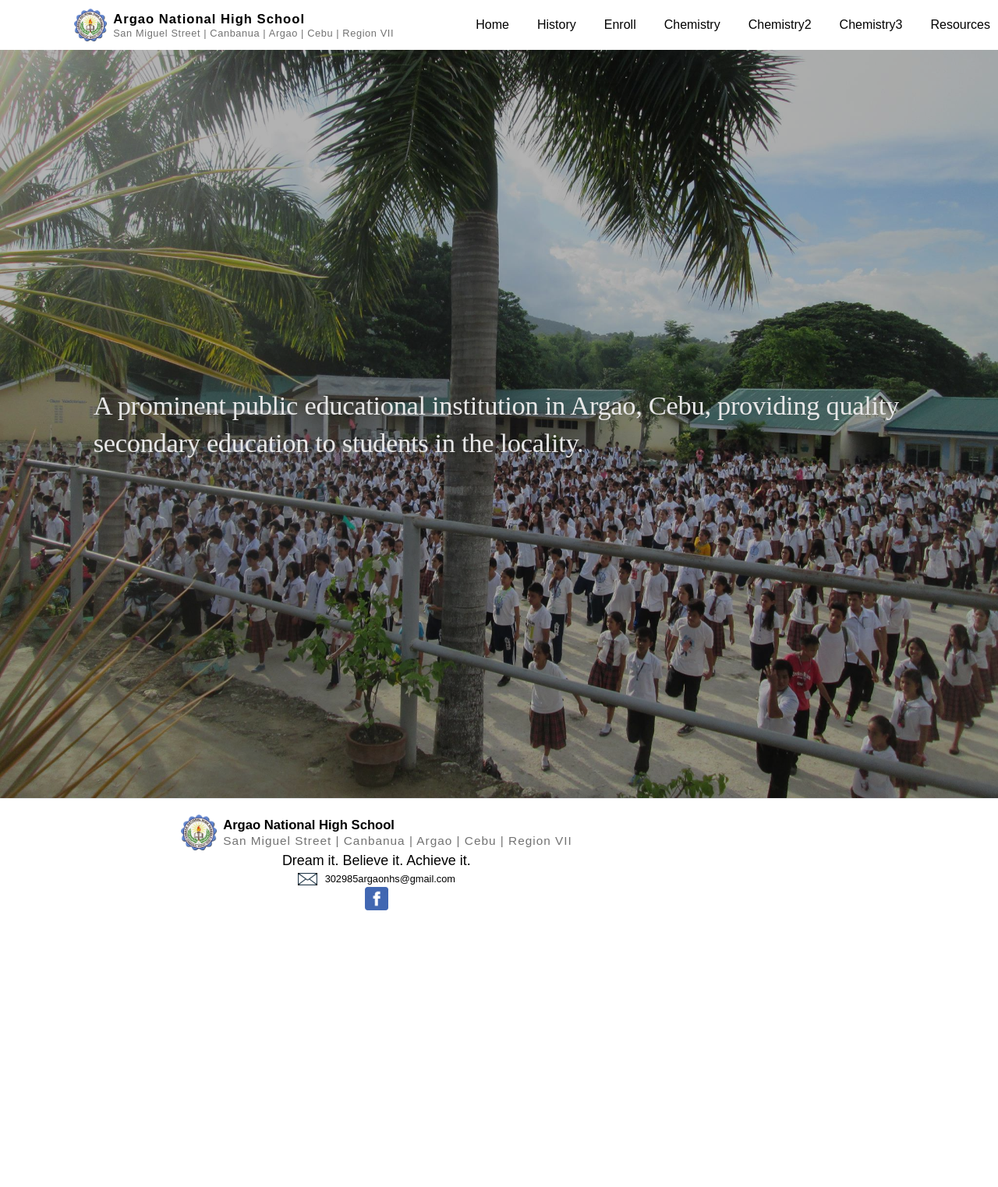
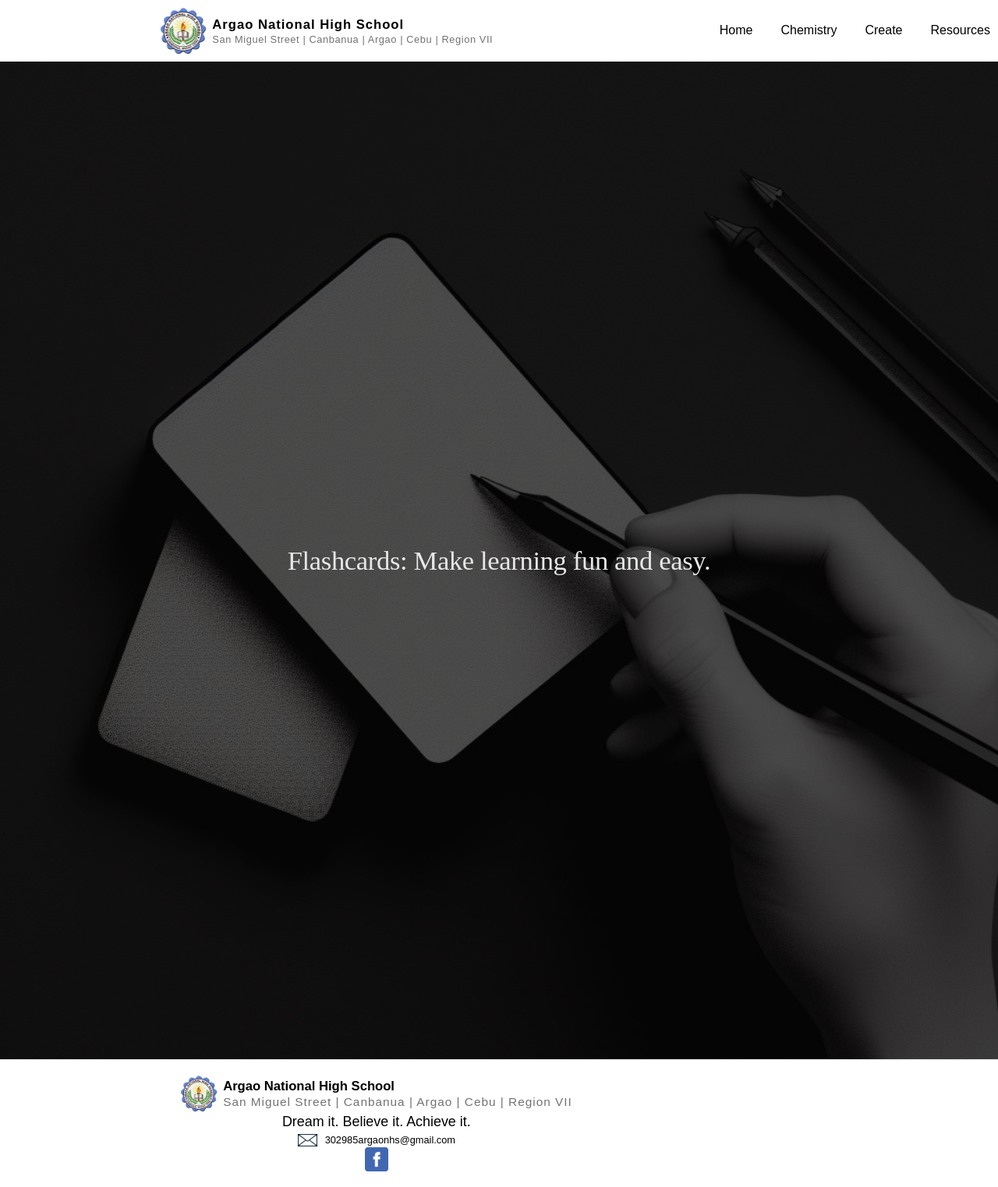
Before and after one commit to Cozyx213/website2, a Flask app: page / in a window 1280 px wide. Shown: the whole page at 78% size. Before the commit the page ends 1168 px from the top, so only its background shows below. Run offline with Flask 3, Linux system fonts and the light colour scheme; style sheets or scripts are compiled from the project's sources.

Commit message:
changed home image and deleted useless routes

```diff
--- a/app.py
+++ b/app.py
@@ -25,18 +25,15 @@ def download_ppt(ppt_filename):
 @app.route('/')
 def endix():
     return render_template("endix.html")
-@app.route("/Chemistry2")
-def Chemistry_2():
-    return render_template('Chemistry2.html')
-@app.route("/Chemistry3")
-def Chemistry_3():
-    return render_template('Chemistry3.html')
 @app.route("/Form")
 def Form():
     return render_template("Form.html", strands=phrases.STRANDS(), sections=phrases.SECTIONS())
 @app.route("/History")
 def history():
     return render_template('History.html')
+@app.route("/Create")
+def Create():
+    return render_template('Create.html')
 @app.route("/Campus_Map")
 def Map():
     return render_template('Campus_Map.html')
--- a/static/styles/styles.css
+++ b/static/styles/styles.css
@@ -186,7 +186,7 @@ h1{
 
 .picture {
     display: block;
-    filter: brightness(70%);
+    filter: brightness(30%);
 }
 
 .picture_history {
--- /dev/null
+++ b/templates/Create.html
@@ -0,0 +1,5 @@
+{% extends "layout.html" %}
+
+{% block body %}
+
+{% endblock %}
--- a/templates/endix.html
+++ b/templates/endix.html
@@ -3,10 +3,9 @@
     {% block body %}
 
         <div class="image_container">
-            <img class="picture" src="{{ url_for('static',filename='pictures/backgroundv2.jpg') }}" alt="Pic of ANHS" width="100%" length="100%">
+            <img class="picture" src="{{ url_for('static',filename='pictures/flash_home.jpg') }}" alt="Pic of ANHS" width="100%" length="100%">
             <div class="image_text">
-                A prominent public educational institution in Argao, Cebu, providing quality secondary education to
-                students in the locality.
+                Flashcards: Make learning fun and easy.
             </div>
         </div>
 
--- a/templates/layout.html
+++ b/templates/layout.html
@@ -4,7 +4,7 @@
     <meta charset="UTF-8">
     <meta name="viewport" content="width=device-width, initial-scale=1.0">
     <title>Argao National High School - Believe it. Achieve it. Succeed.</title>
-    <link rel="icon" href="{{ url_for('static',filename='pictures/icon_flashcard-r.png') }}" type="image/x-icon" width="32"height="32">
+    <link rel="icon" href="{{ url_for('static',filename='pictures/icon_flashcard-r.png') }}" type="image/x-icon" width="64"height="64">
     <link rel="stylesheet" href = "/static/css/main.css">
     <link href="{{ url_for('static',filename='styles/styles.css') }}" rel="stylesheet" type="text/css">
 </head>
@@ -26,22 +26,11 @@
                 <a  href="{{ url_for('endix') }}">
                     <p>Home</p>
                 </a>
-                <a  href="{{ url_for('history') }}">
-                    <div>
-                        <p>History</p>
-                    </div>
-                </a>
-                <a   href="{{ url_for('Form') }}">
-                    <p>Enroll</p>
-                </a>
                 <a  href="{{ url_for('Chemistry') }}">
                     <p>Chemistry</p>
                 </a>
-                <a  href="{{ url_for('Chemistry_2') }}">
-                    <p>Chemistry2</p>
-                </a>
-                <a href="{{ url_for('Chemistry_3') }}">
-                    <p>Chemistry3</p>
+                <a  href="{{ url_for('Create') }}">
+                    <p>Create</p>
                 </a>
                 <a  href="{{ url_for('resource_download') }}">
                     <p>Resources</p>
```
Also changed, not shown: templates/Chemistry3.html (deleted, +0 -7 lines), static/pictures/flash_home.jpg (added).
